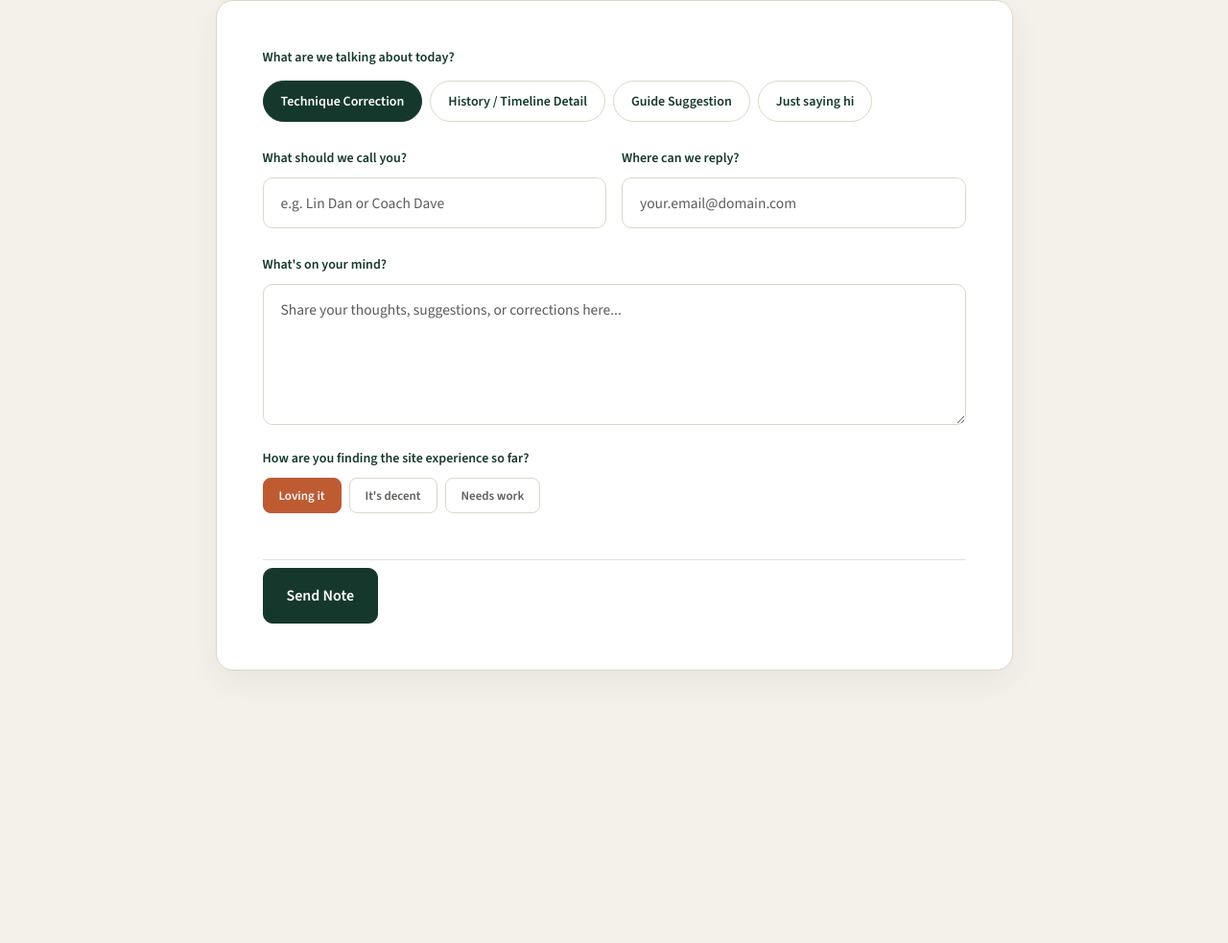
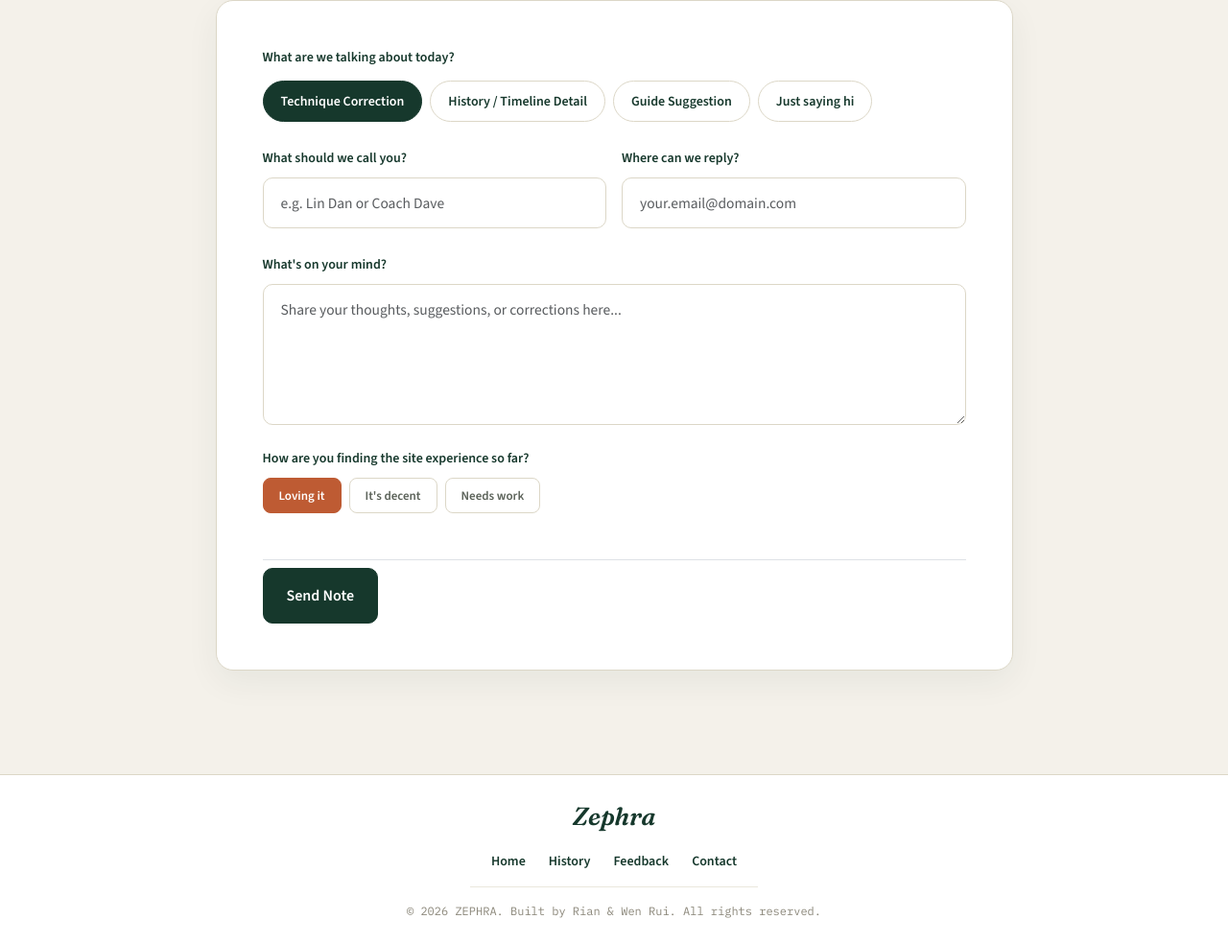
Before and after one commit to rian497/uxdesignnn, a plain HTML site: page feedback.html in a window 1280 px wide. Shown: the part 200-1183 px from the top of the page at 96% size. Before the commit the page ends 963 px from the top, so only its background shows below. Drawn offline with nearby package versions, Linux system fonts and the light colour scheme.

Commit message:
Add footer to feedback.html with navigation links
Added footer section with navigation links and copyright information.

```diff
--- a/feedback.html
+++ b/feedback.html
@@ -28,7 +28,7 @@
             <!-- Brand Logo -->
             <a href="index.html" class="nav-brand fw-bold text-decoration-none">Zephra</a>
 
-            <!-- Hamburger Toggle Button -->
+            <!-- Hamburger Toggle Button (Hidden on desktop, visible on phone) -->
             <button class="navbar-toggler border-0 shadow-none" type="button" data-bs-toggle="collapse" data-bs-target="#zephraNavbar" aria-controls="zephraNavbar" aria-expanded="false" aria-label="Toggle navigation">
             <span class="navbar-toggler-icon"></span>
             </button>
@@ -142,7 +142,22 @@
             </div>
         </div>
     </main>
+    <footer class="site-footer">
+        <div class="container text-center py-4">
+            <a href="index.html" class="footer-brand">Zephra</a>
 
+            <div class="footer-links d-flex justify-content-center gap-4 my-3">
+                <a href="index.html">Home</a>
+                <a href="history.html">History</a>
+                <a href="feedback.html">Feedback</a>
+                <a href="contact.html">Contact</a>
+            </div>
+
+            <hr class="footer-divider mx-auto my-3" />
+
+            <p class="footer-copy mb-0">&copy; 2026 ZEPHRA. Built by Rian & Wen Rui. All rights reserved.</p>
+        </div>
+    </footer>
     <script src="https://cdn.jsdelivr.net/npm/bootstrap@5.3.3/dist/js/bootstrap.bundle.min.js"></script>
     <script src="feedback.js"></script>
 </body>
```
